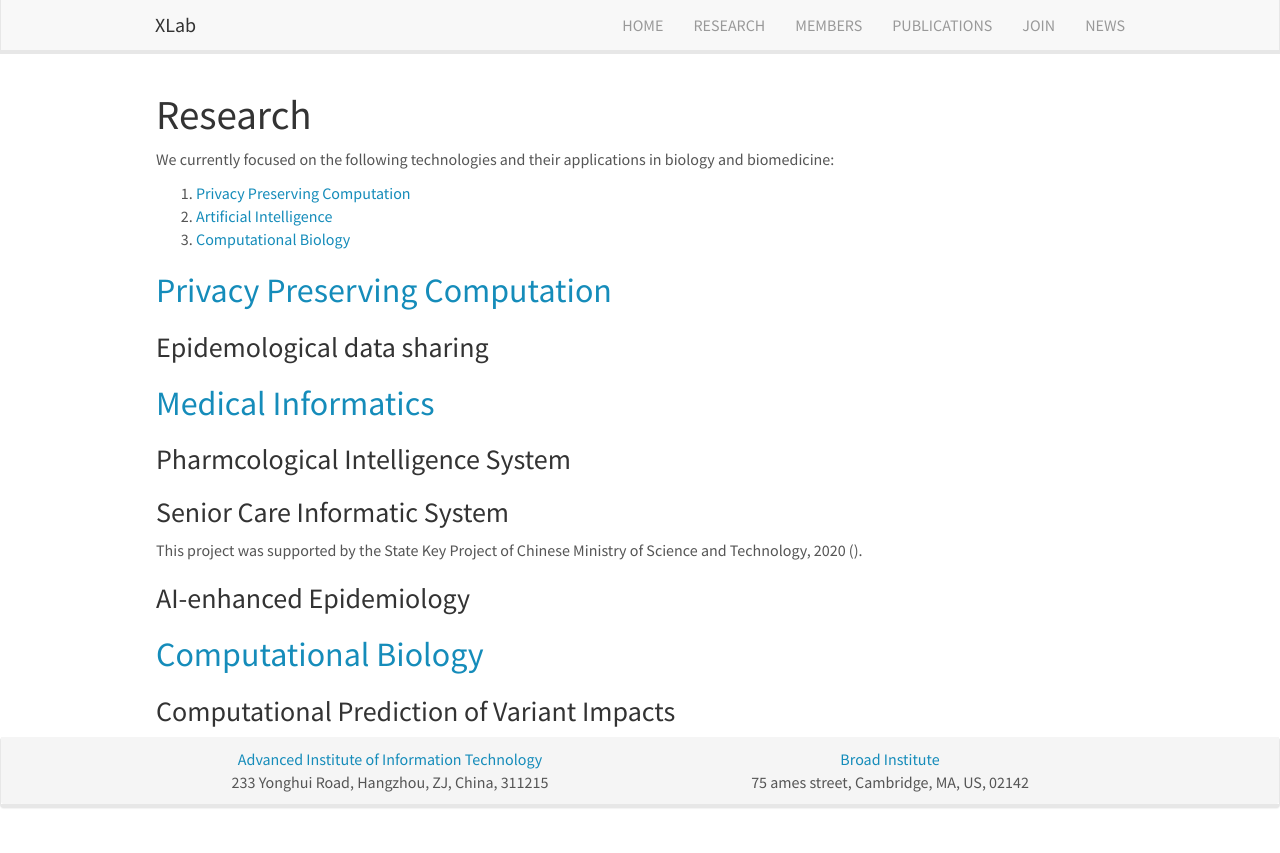
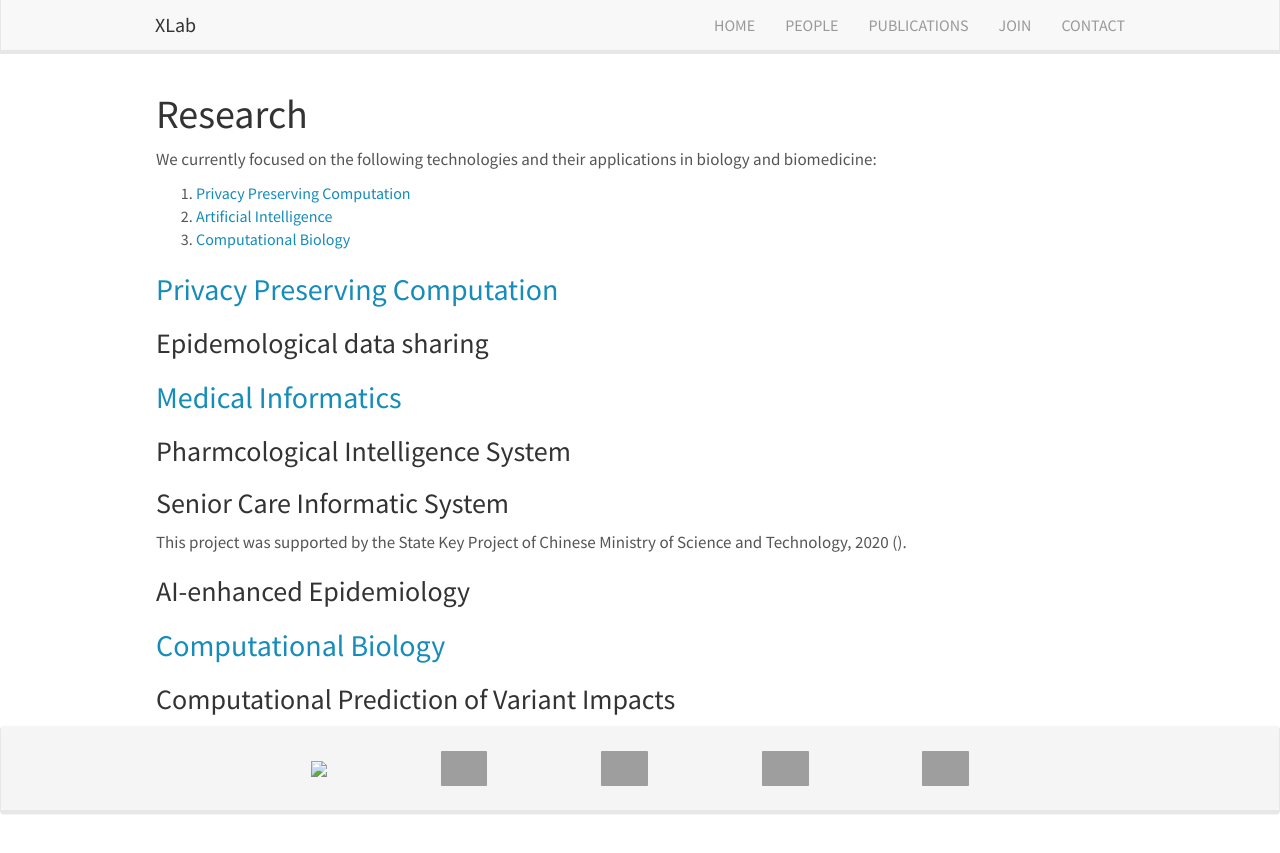
Before and after one commit to x-lab/x-lab.github.io, a Jekyll site: the page built from _pages/research.md, in a window 1280 px wide. Shown: the top 853 px of the page. Built offline with Jekyll 4.4.1, drawn with Linux system fonts in a browser that asks for light colours; nearby versions of some CDN libraries; grey boxes are pictures that could not be loaded.

Commit message:
update style of the website

```diff
--- a/_includes/footer.html
+++ b/_includes/footer.html
@@ -1,27 +1,24 @@
 <div id="footer" class="panel">
   <div class="panel-footer">
-  	<div class="container-fluid">
-  	  <div class="row">
-
-        <div class="col-sm-6">
-          <center><a href="http://aiit.org.cn">Advanced Institute of Information Technology</a></center>
-          <center>233 Yonghui Road, Hangzhou, ZJ, China, 311215</center>
-    		</div>
-
-        <div class="col-sm-6">
-          <center><a href="https://www.broadinstitute.org"> Broad Institute</a> <br>
-      		  75 ames street, Cambridge, MA, US, 02142 <br>
-          </center>
-    		</div>
-        <!-- Here we need icons of all partner Affiliations.
-        <a href="https://www.mit.edu">Massachusetts Institute of Technology</a>
-        <a href="https://www.harvard.edu">Harvard University</a>
-        <a href="https://www.harvard.edu">Massachusetts General Hospital</a>
-        <a href="https://www.hsph.harvard.edu">Harvard School of Public Health</a>
-        <a href="https://www.brighamandwomen.org">Brigham and Women Hospital</a>
-        <a href="https://hms.harvard.edu">Harvard Medical School</a> -->
+    <div class="container-fluid">
+      <div class="row">
+        <a href="http://www.aiit.org.cn">
+          <center><img src="{{ site.url }}{{ site.baseurl }}/images/logopic/aiit.png"></center>
+        </a>
+        <a href="http://www.bjmu.edu.cn"
+          <center><img src="{{ site.url }}{{ site.baseurl }}/images/logopic/bjmu.png"></center>
+        </a>
+        <a href="https://www.broadinstitute.org"
+          <center><img src="{{ site.url }}{{ site.baseurl }}/images/logopic/broad.png"></center>
+        </a>
+        <a href="https://www.massgeneral.org"
+          <center><img src="{{ site.url }}{{ site.baseurl }}/images/logopic/mgh.png"></center>
+        </a>
+        <a href="https://hms.harvard.edu"
+          <center><img src="{{ site.url }}{{ site.baseurl }}/images/logopic/hms.png"></center>
+        </a>
       </div>
-  	</div>
+    </div>
   </div>
 </div>
 
--- a/_includes/header.html
+++ b/_includes/header.html
@@ -13,13 +13,13 @@
 	<div class="collapse navbar-collapse" id="navbar-collapse-1">
 	  <ul class="nav navbar-nav navbar-right">
 		<li><a href="{{ site.url }}{{ site.baseurl }}/">HOME</a></li>
-    <li><a href="{{ site.url }}{{ site.baseurl }}/research">RESEARCH</a></li>
-		<li><a href="{{ site.url }}{{ site.baseurl }}/members">MEMBERS</a></li>
+		<li><a href="{{ site.url }}{{ site.baseurl }}/members">PEOPLE</a></li>
     <li><a href="{{ site.url }}{{ site.baseurl }}/publications">PUBLICATIONS</a></li>
     <!-- <li><a href="{{ site.url }}{{ site.baseurl }}/resources">RESOURCES</a></li> -->
 		<li><a href="{{ site.url }}{{ site.baseurl }}/join">JOIN</a></li>
-    <li><a href="{{ site.url }}{{ site.baseurl }}/news">NEWS</a></li>
-		<!-- <li><a href="{{ site.url }}{{ site.baseurl }}/pictures">(Pics)</a></li> -->
+    <!-- <li><a href="{{ site.url }}{{ site.baseurl }}/news">NEWS</a></li> -->
+    <!-- <li><a href="{{ site.url }}{{ site.baseurl }}/news">NEWS</a></li> -->
+    <li><a href="{{ site.url }}{{ site.baseurl }}/contact">CONTACT</a></li>
 	  </ul>
 	</div>
   </div>
--- a/css/main.scss
+++ b/css/main.scss
@@ -19,7 +19,17 @@ figcaption {
     margin-bottom: 20px;
 }
 
+h1 {
+  font-size: 40px;
+}
 
+h2 {
+  font-size: 30px;
+}
+
+p {
+  font-size: 17px;
+}
 
 /* Top navigation bar */
 
@@ -90,3 +100,14 @@ firstp {
     margin-left: 30px;
     margin-right: 30px;
 }
+
+.panel-footer .row {
+  display: flex;
+  justify-content: space-around;
+  align-items: center;
+}
+
+.panel-footer img {
+  height: 35px;
+  margin: 14px 0;
+}
```
